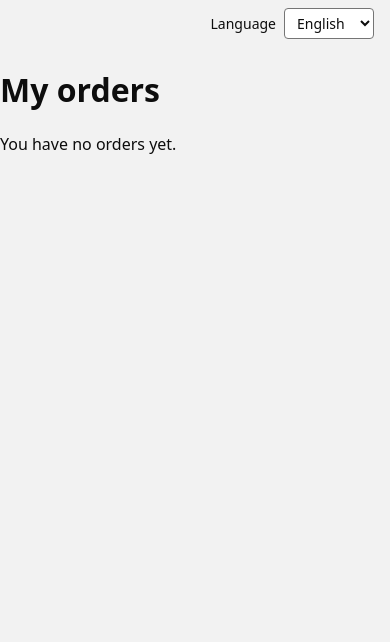
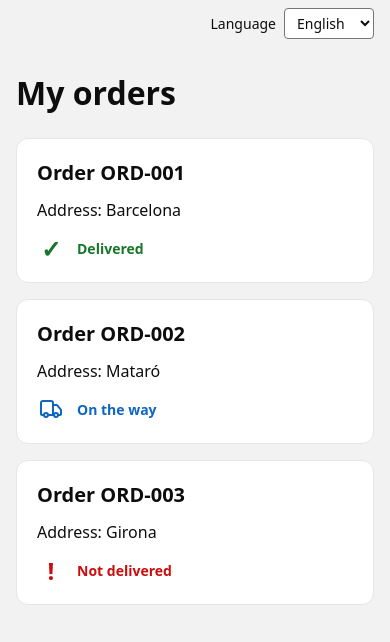
Before and after one commit to femCodersClub-vonage-program/customer-support-logistics, a React (Vite) app in the folder apps/client/: page /orders in a window 390 px wide. Shown: the top 642 px of the page. Built offline with nearby package versions, Linux system fonts and the light colour scheme.

Commit message:
feat(client): add responsive order cards, localized statuses and Lucide icons

```diff
--- a/apps/client/package.json
+++ b/apps/client/package.json
@@ -18,6 +18,7 @@
     "@csl/api-client": "workspace:*",
     "@csl/i18n": "workspace:*",
     "@csl/shared-types": "workspace:*",
+    "lucide-react": "^1.70.0",
     "react": "19.3.1",
     "react-dom": "19.3.1",
     "react-router": "8.5.1",
--- a/apps/client/src/components/OrderCard.tsx
+++ b/apps/client/src/components/OrderCard.tsx
@@ -1,15 +1,29 @@
+import { useTranslations } from 'use-intl';
 import type { Order } from '@csl/shared-types';
-
+import type { ReactNode } from 'react';
+import { Truck } from 'lucide-react';
 interface OrderCardProps {
   order: Order;
 }
+const statusIcons: Record<Order['status'], ReactNode> = {
+  pending: '◷',
+  in_transit: <Truck size={24} strokeWidth={2} aria-hidden="true" />,
+  delivered: '✓',
+  failed: '!',
+};
 
 export function OrderCard({ order }: OrderCardProps) {
+  const t = useTranslations('orders');
   return (
-    <article>
-      <h2>Order {order.id}</h2>
-      <p>Address: {order.address}</p>
-      <p>Status: {order.status}</p>
-    </article>
-  );
+    <article className="order-card">
+    <h2 className="order-card__title">{t('order', { id: order.id })}</h2>
+      <p className="order-card__details">
+        {t('address')}: {order.address}
+      </p>
+      <p className={`order-card__status order-card__status--${order.status}`}>
+  <span  className="order-card__icon" aria-hidden="true">{statusIcons[order.status]}</span>
+  <span>{t(`statuses.${order.status}`)}</span>
+</p>
+  </article>
+);
 }
--- a/apps/client/src/i18n/messages/en.json
+++ b/apps/client/src/i18n/messages/en.json
@@ -4,7 +4,16 @@
   },
   "orders": {
     "title": "My orders",
-    "empty": "You have no orders yet."
+    "empty": "You don't have any orders yet.",
+    "order": "Order {id}",
+    "address": "Address",
+    "status": "Status",
+    "statuses": {
+      "pending": "Pending",
+      "in_transit": "On the way",
+      "delivered": "Delivered",
+      "failed": "Not delivered"
+    }
   },
   "login": {
     "title": "Log in"
--- a/apps/client/src/i18n/messages/es.json
+++ b/apps/client/src/i18n/messages/es.json
@@ -4,7 +4,16 @@
   },
   "orders": {
     "title": "Mis pedidos",
-    "empty": "Todavía no tienes pedidos."
+    "empty": "Todavía no tienes pedidos.",
+    "order": "Pedido {id}",
+    "address": "Dirección",
+    "status": "Estado",
+    "statuses": {
+      "pending": "Pendiente",
+      "in_transit": "En camino",
+      "delivered": "Entregado",
+      "failed": "No entregado"
+    }
   },
   "login": {
     "title": "Iniciar sesión"
--- a/apps/client/src/routes/OrdersPage.tsx
+++ b/apps/client/src/routes/OrdersPage.tsx
@@ -5,21 +5,45 @@ import { InstallPrompt } from '../pwa/InstallPrompt.tsx';
 import type { Order } from '@csl/shared-types';
 import { OrderCard } from '../components/OrderCard.tsx';
 
-const orders: Order[] = [];
+const orders: Order[] = [
+  {
+    id: 'ORD-001',
+    customerId: 'CUSTOMER-001',
+    routeId: null,
+    address: 'Barcelona',
+    status: 'delivered',
+  },
+  {
+    id: 'ORD-002',
+    customerId: 'CUSTOMER-001',
+    routeId: null,
+    address: 'Mataró',
+    status: 'in_transit',
+  },
+  {
+    id: 'ORD-003',
+    customerId: 'CUSTOMER-001',
+    routeId: null,
+    address: 'Girona',
+    status: 'failed',
+  },
+];
 
 export function OrdersPage() {
   const t = useTranslations('orders');
 
   return (
-    <main>
-      <h1>{t('title')}</h1>
+    <main className="orders-page">
+      <div className="orders-page__container">
+      <h1 className="orders-page__title">{t('title')}</h1>
       {orders.length === 0 && <p>{t('empty')}</p>}
-
+<section className="orders-page__list" aria-label={t('title')}>
       {orders.map((order) => (
         <OrderCard key={order.id} order={order} />
       ))}
-
+</section>
       <InstallPrompt />
+      </div>
     </main>
   );
 }
--- a/apps/client/src/styles/global.css
+++ b/apps/client/src/styles/global.css
@@ -19,3 +19,91 @@ a {
 a:hover {
   color: var(--color-primary-hover);
 }
+
+.order-card {
+  display: flex;
+  flex-direction: column;
+  gap: 12px;
+  width: 100%;
+  padding: 20px;
+  background-color: var(--color-surface);
+  border: 1px solid var(--color-border-card);
+  border-radius: 12px;
+}
+
+.order-card__title {
+  margin: 0;
+  font-size: 20px;
+  font-weight: 600;
+  overflow-wrap: anywhere;
+}
+
+.order-card__details {
+  margin: 0;
+  font-size: 16px;
+  line-height: 1.5;
+}
+
+.order-card__status {
+  display: flex;
+  align-items: center;
+  gap: 12px;
+  margin: 0;
+  font-size: 14px;
+  font-weight: 600;
+}
+.order-card__status--pending {
+  color: var(--status-open);
+}
+
+.order-card__status--in_transit {
+  color: var(--status-notified);
+}
+
+.order-card__status--delivered {
+  color: var(--status-resolved);
+}
+
+.order-card__status--failed {
+  color: var(--status-escalated);
+}
+.order-card__icon {
+  display: inline-flex;
+  align-items: center;
+  justify-content: center;
+  width: 28px;
+  height: 28px;
+  font-size: 24px;
+  font-weight: 700;
+  flex-shrink: 0;
+}
+
+.orders-page {
+  width: 100%;
+  padding: 24px 16px;
+}
+
+.orders-page__container {
+  width: 100%;
+  max-width: 960px;
+  margin: 0 auto;
+}
+
+.orders-page__title {
+  margin: 0 0 24px;
+  font-size: 32px;
+  font-weight: 600;
+}
+
+.orders-page__list {
+  display: flex;
+  flex-direction: column;
+  gap: 16px;
+  margin-bottom: 24px;
+}
+
+@media (min-width: 768px) {
+  .orders-page {
+    padding: 48px 32px;
+  }
+}
```
Also changed, not shown: 1 other file (tests, documents, lock files or other folders).
